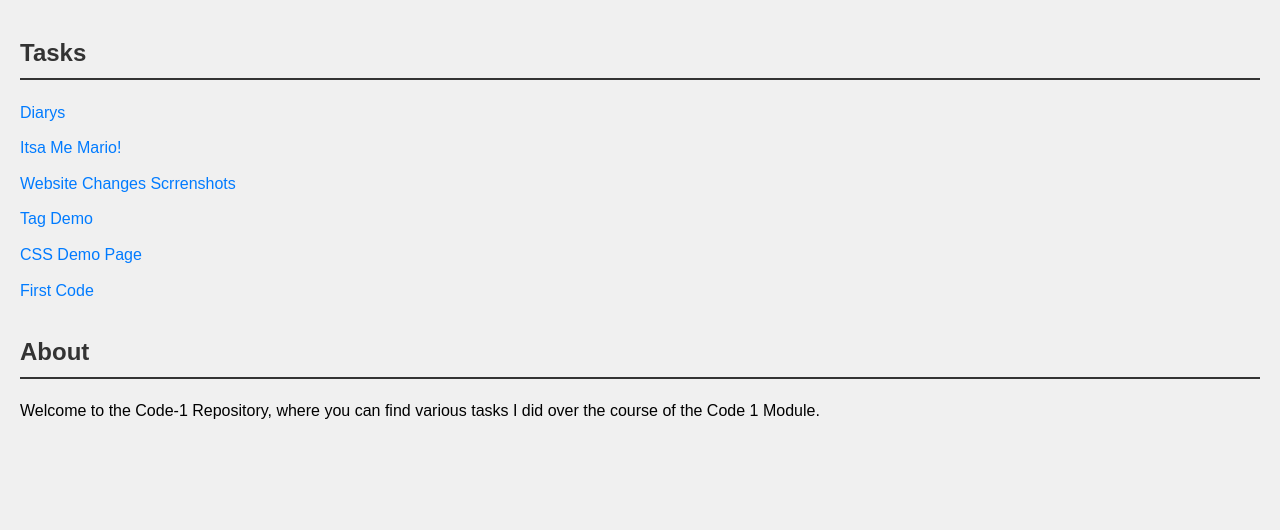
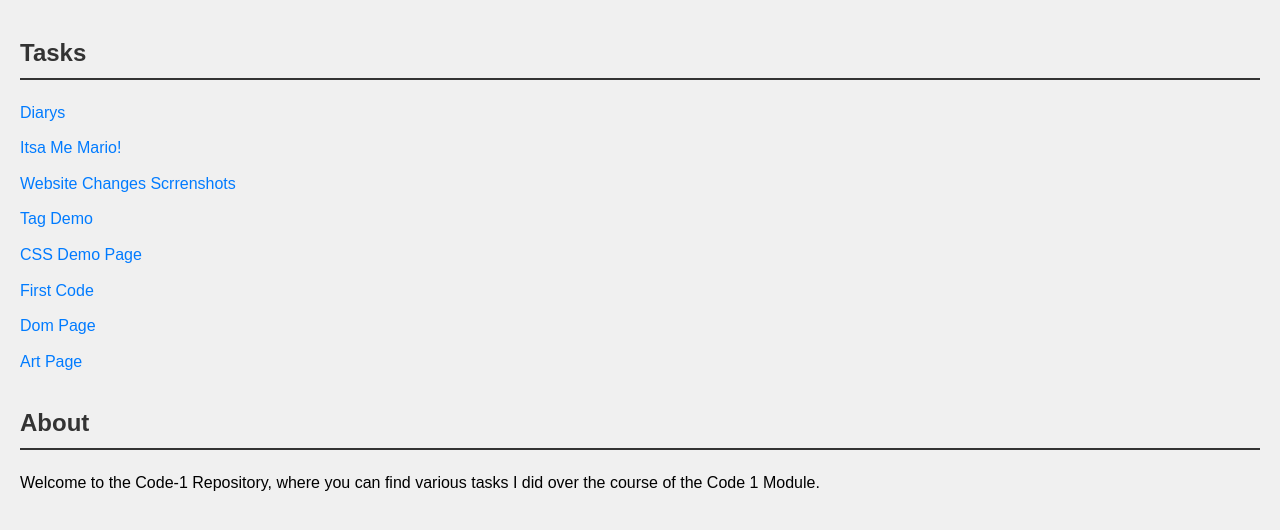
Before and after one commit to Jussie247/Code-1, a plain HTML site: page index.html in a window 1280 px wide. Shown: the part 64-594 px from the top of the page. Drawn offline with Linux system fonts and the light colour scheme.

Commit message:
Updated Links in Index

```diff
--- a/index.html
+++ b/index.html
@@ -22,6 +22,8 @@
                 <li><a href="Tasks/L02/TagDemonstartion.html">Tag Demo</a></li>
                 <li><a href="Tasks/L03/Demonstration.html">CSS Demo Page</a></li>
                 <li><a href="Tasks/L04_FirstCode/FirstCode.html">First Code</a></li>
+                <li><a href="Tasks/L05/DomPage/DomPage.html">Dom Page</a></li>
+                <li><a href="Tasks/L05/ModernArtPage/Art.html">Art Page</a></li>
             </ul>
         </section>
 
```
